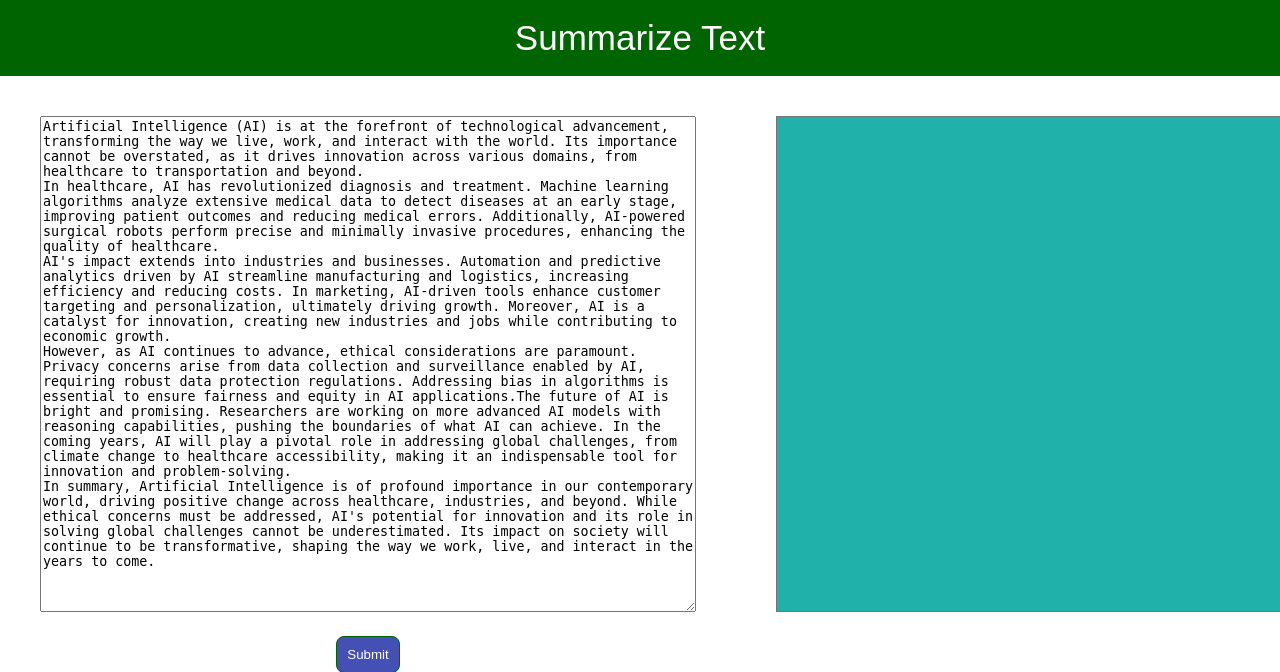
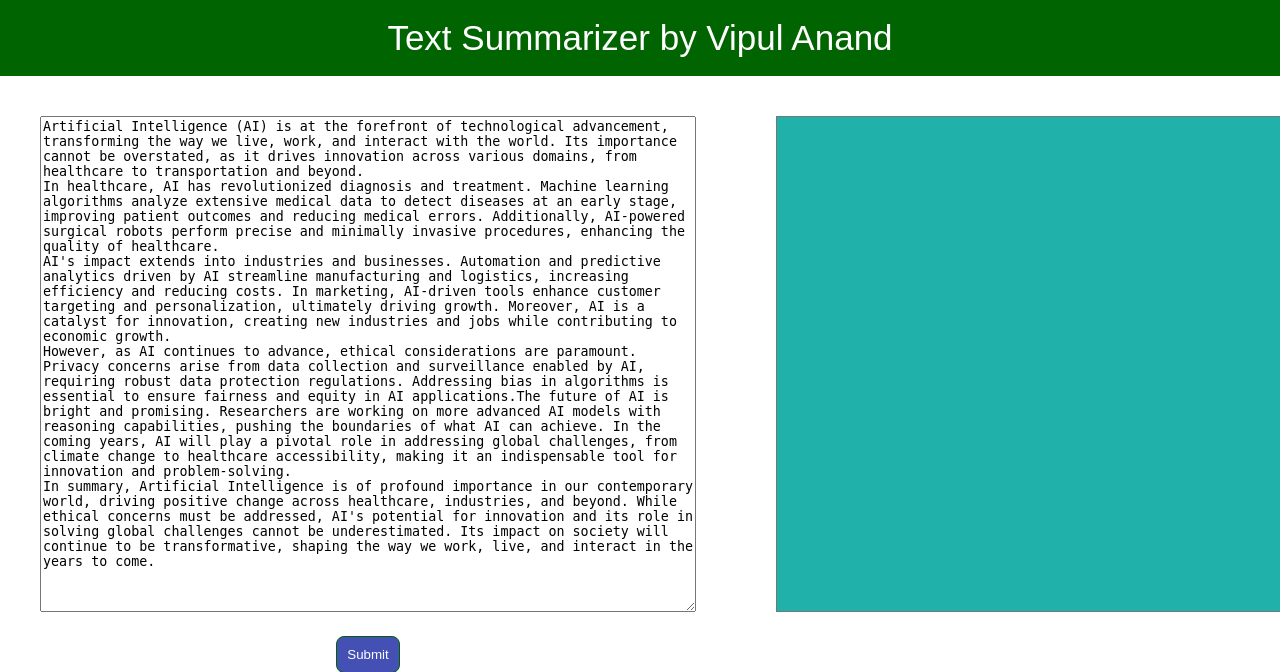
Before and after one commit to vipul818/text_summarizer, a Flask app: page / in a window 1280 px wide; the page is wider, and only the part inside the window is pictured. Shown: the top 672 px of that part. Run offline with Flask 3, Linux system fonts and the light colour scheme.

Commit message:
Update index.html

```diff
--- a/templates/index.html
+++ b/templates/index.html
@@ -65,7 +65,7 @@
   </style>
 </head>
 <body>
-  <header>Summarize Text</header>
+  <header>Text Summarizer by Vipul Anand</header>
   <div class="container">
     <div class="half">
       <form method="post" action="/Summarize">
```
